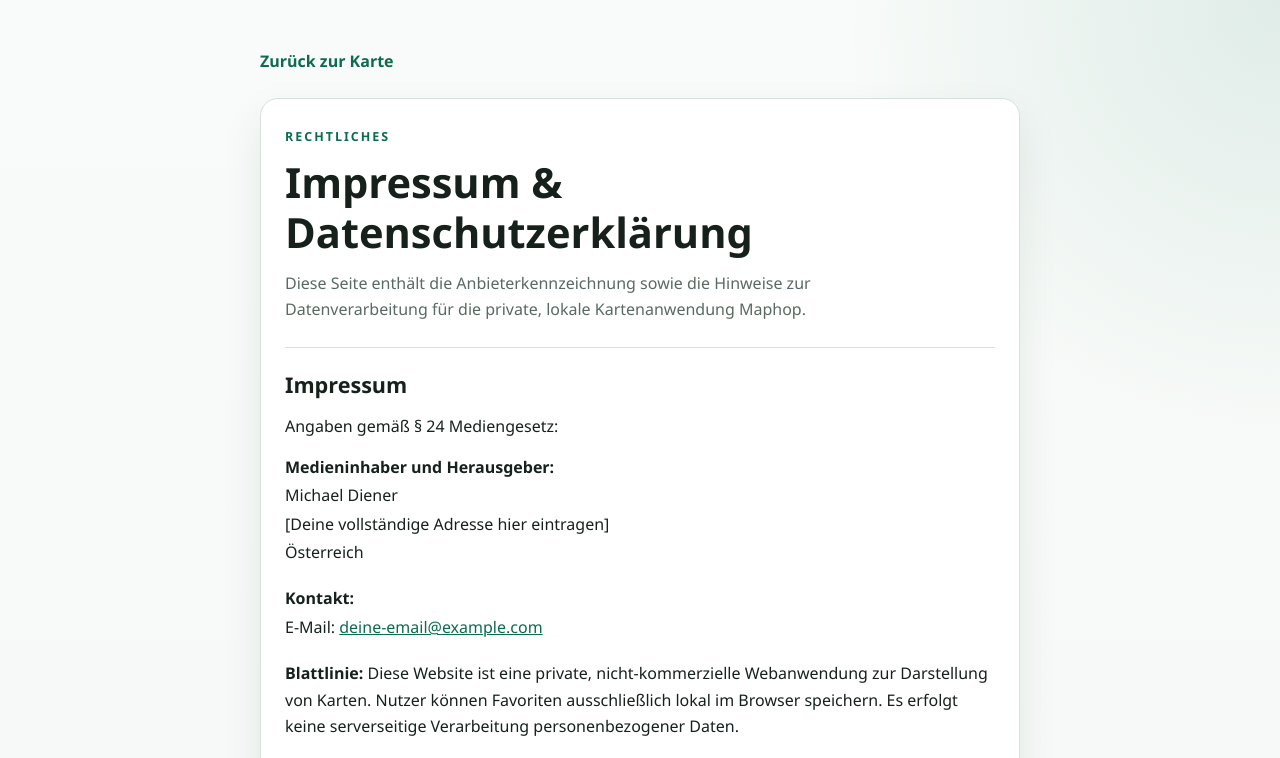
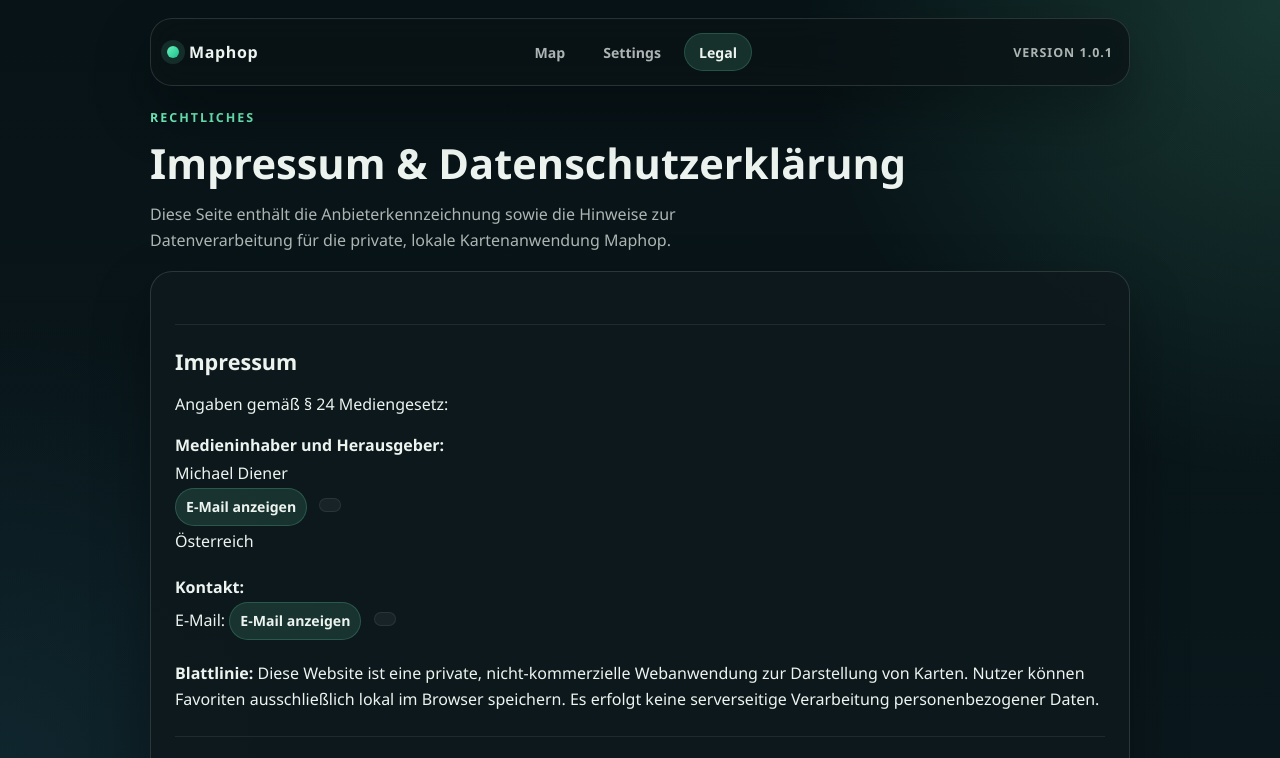
Before and after one commit to mdiener21/maphop, a website built with Vite: page src/impressum.html in a window 1280 px wide. Shown: the top 758 px of the page. Built offline with nearby package versions, Linux system fonts and the light colour scheme.

Commit message:
obfs my email

```diff
--- /dev/null
+++ b/src/css/app-page.css
@@ -0,0 +1,189 @@
+:root {
+    color-scheme: dark;
+    --app-bg: #0d1b20;
+    --app-bg-soft: #10252c;
+    --app-surface: rgba(11, 18, 21, 0.78);
+    --app-surface-strong: rgba(11, 18, 21, 0.9);
+    --app-border: rgba(227, 237, 233, 0.14);
+    --app-text: #edf4ef;
+    --app-text-muted: rgba(237, 244, 239, 0.72);
+    --app-accent: #6ff2bd;
+    --app-accent-strong: #17c08b;
+    --app-shadow: 0 24px 58px rgba(0, 0, 0, 0.3);
+}
+
+* {
+    box-sizing: border-box;
+}
+
+body {
+    margin: 0;
+    min-height: 100vh;
+    background:
+        radial-gradient(circle at top right, rgba(111, 242, 189, 0.16), transparent 24%),
+        radial-gradient(circle at left center, rgba(33, 84, 103, 0.24), transparent 30%),
+        linear-gradient(180deg, #071317 0%, var(--app-bg) 100%);
+    color: var(--app-text);
+    font-family: "Avenir Next", "Segoe UI Variable", "Segoe UI", sans-serif;
+}
+
+a {
+    color: inherit;
+}
+
+.app-page {
+    width: min(980px, calc(100% - 32px));
+    margin: 0 auto;
+    padding: 18px 0 28px;
+}
+
+.app-topbar,
+.app-footer {
+    display: flex;
+    align-items: center;
+    justify-content: space-between;
+    gap: 16px;
+    border: 1px solid var(--app-border);
+    border-radius: 22px;
+    background: var(--app-surface);
+    box-shadow: var(--app-shadow);
+    backdrop-filter: blur(18px) saturate(130%);
+    -webkit-backdrop-filter: blur(18px) saturate(130%);
+    padding: 14px 16px;
+}
+
+.app-topbar {
+    position: sticky;
+    top: 16px;
+    z-index: 3;
+}
+
+.app-brand {
+    display: inline-flex;
+    align-items: center;
+    gap: 10px;
+    color: var(--app-text);
+    font-size: 1rem;
+    font-weight: 800;
+    letter-spacing: 0.04em;
+    text-decoration: none;
+}
+
+.app-brand-mark {
+    width: 12px;
+    height: 12px;
+    border-radius: 999px;
+    background: linear-gradient(135deg, var(--app-accent), var(--app-accent-strong));
+    box-shadow: 0 0 0 6px rgba(111, 242, 189, 0.12);
+}
+
+.app-topbar-center {
+    display: flex;
+    align-items: center;
+    justify-content: center;
+    flex: 1 1 auto;
+}
+
+.app-nav {
+    display: inline-flex;
+    flex-wrap: wrap;
+    gap: 8px;
+}
+
+.app-nav-link {
+    display: inline-flex;
+    align-items: center;
+    justify-content: center;
+    min-height: 38px;
+    border: 1px solid transparent;
+    border-radius: 999px;
+    padding: 0 14px;
+    color: var(--app-text-muted);
+    font-size: 0.88rem;
+    font-weight: 700;
+    text-decoration: none;
+}
+
+.app-nav-link:hover,
+.app-nav-link:focus-visible {
+    color: var(--app-text);
+    border-color: rgba(237, 244, 239, 0.12);
+}
+
+.app-nav-link.is-active {
+    background: rgba(111, 242, 189, 0.14);
+    border-color: rgba(111, 242, 189, 0.18);
+    color: var(--app-text);
+}
+
+.app-version-pill,
+.app-footer-version {
+    color: var(--app-text-muted);
+    font-size: 0.78rem;
+    font-weight: 600;
+    letter-spacing: 0.08em;
+    text-transform: uppercase;
+    white-space: nowrap;
+}
+
+.app-main {
+    padding: 22px 0;
+}
+
+.app-footer {
+    margin-top: 8px;
+}
+
+.app-footer-copy {
+    margin: 0;
+    color: var(--app-text-muted);
+    font-size: 0.86rem;
+}
+
+.app-footer-links {
+    display: inline-flex;
+    flex-wrap: wrap;
+    gap: 14px;
+}
+
+.app-footer-link {
+    color: var(--app-text-muted);
+    font-size: 0.84rem;
+    text-decoration: none;
+}
+
+.app-footer-link:hover,
+.app-footer-link:focus-visible {
+    color: var(--app-text);
+    text-decoration: underline;
+}
+
+@media (max-width: 760px) {
+    .app-page {
+        width: min(100% - 20px, 980px);
+        padding: 12px 0 20px;
+    }
+
+    .app-topbar,
+    .app-footer {
+        align-items: flex-start;
+        flex-direction: column;
+    }
+
+    .app-topbar-center {
+        justify-content: flex-start;
+        width: 100%;
+    }
+
+    .app-nav {
+        width: 100%;
+    }
+
+    .app-nav-link {
+        flex: 1 1 auto;
+    }
+
+    .app-footer-links {
+        gap: 10px 14px;
+    }
+}
--- a/src/css/impressum.css
+++ b/src/css/impressum.css
@@ -1,46 +1,23 @@
-:root {
-    color-scheme: light;
-    --page-bg: #f4f7f5;
-    --card-bg: #ffffff;
-    --border: #d7e1db;
-    --text: #16211c;
-    --muted: #5a6961;
-    --accent: #0d6b50;
-    --shadow: 0 18px 42px rgba(12, 36, 28, 0.08);
-}
-
-* {
-    box-sizing: border-box;
-}
-
-body {
-    margin: 0;
-    min-height: 100vh;
-    background:
-        radial-gradient(circle at top right, rgba(13, 107, 80, 0.1), transparent 22%),
-        linear-gradient(180deg, #f8fbf9 0%, var(--page-bg) 100%);
-    color: var(--text);
-    font-family: "Avenir Next", "Segoe UI", sans-serif;
+.impressum-main {
+    padding: 2px 0 0;
     line-height: 1.65;
 }
 
-main {
-    width: min(760px, calc(100% - 32px));
-    margin: 0 auto;
-    padding: 48px 0 56px;
+.page-card {
+    border: 1px solid var(--app-border);
+    border-radius: 22px;
+    background: rgba(14, 25, 29, 0.9);
+    box-shadow: var(--app-shadow);
+    padding: 28px 24px;
 }
 
-.page-card {
-    background: var(--card-bg);
-    border: 1px solid var(--border);
-    border-radius: 18px;
-    box-shadow: var(--shadow);
-    padding: 28px 24px;
+.legal-hero {
+    margin-bottom: 18px;
 }
 
 .page-eyebrow {
     margin: 0 0 10px;
-    color: var(--accent);
+    color: var(--app-accent);
     font-size: 0.78rem;
     font-weight: 700;
     letter-spacing: 0.16em;
@@ -74,14 +51,14 @@
 }
 
 .lead {
-    color: var(--muted);
+    color: var(--app-text-muted);
     max-width: 58ch;
 }
 
 .section {
     padding-top: 24px;
     margin-top: 24px;
-    border-top: 1px solid var(--border);
+    border-top: 1px solid rgba(237, 244, 239, 0.08);
 }
 
 .contact-block {
@@ -90,39 +67,53 @@
     margin: 14px 0 20px;
 }
 
+.email-reveal-button {
+    appearance: none;
+    border: 1px solid rgba(111, 242, 189, 0.2);
+    border-radius: 999px;
+    padding: 6px 10px;
+    background: rgba(111, 242, 189, 0.12);
+    color: var(--app-text);
+    font: inherit;
+    font-size: 0.88rem;
+    font-weight: 600;
+}
+
+.email-reveal-button:hover,
+.email-reveal-button:focus-visible {
+    background: rgba(111, 242, 189, 0.18);
+}
+
+.email-reveal-value {
+    display: inline-block;
+    margin-left: 8px;
+    color: var(--app-text);
+    border: 1px solid rgba(237, 244, 239, 0.08);
+    border-radius: 10px;
+    padding: 6px 10px;
+    background: rgba(237, 244, 239, 0.05);
+    font-family: "SFMono-Regular", "Cascadia Code", "Fira Code", "Consolas", monospace;
+    font-size: 0.85rem;
+    line-height: 1.5;
+    white-space: pre-wrap;
+    word-break: break-word;
+}
+
 .label {
     font-weight: 700;
 }
 
 a {
-    color: var(--accent);
+    color: var(--app-accent);
 }
 
 .page-footer {
     margin-top: 24px;
-    color: var(--muted);
+    color: var(--app-text-muted);
     font-size: 0.92rem;
 }
 
-.back-link {
-    display: inline-block;
-    margin-bottom: 24px;
-    color: var(--accent);
-    font-weight: 600;
-    text-decoration: none;
-}
-
-.back-link:hover,
-.back-link:focus-visible {
-    text-decoration: underline;
-}
-
 @media (max-width: 640px) {
-    main {
-        width: min(100% - 20px, 760px);
-        padding: 20px 0 28px;
-    }
-
     .page-card {
         border-radius: 14px;
         padding: 22px 18px;
--- a/src/css/settings.css
+++ b/src/css/settings.css
@@ -1,48 +1,5 @@
-:root {
-    color-scheme: dark;
-    --bg: #0d1b20;
-    --bg-soft: #10252c;
-    --card: rgba(11, 18, 21, 0.8);
-    --card-border: rgba(227, 237, 233, 0.14);
-    --text: #edf4ef;
-    --text-muted: rgba(237, 244, 239, 0.72);
-    --accent: #6ff2bd;
-    --accent-strong: #17c08b;
-    --shadow: 0 24px 58px rgba(0, 0, 0, 0.3);
-}
-
-* {
-    box-sizing: border-box;
-}
-
-body {
-    margin: 0;
-    min-height: 100vh;
-    background:
-        radial-gradient(circle at top right, rgba(111, 242, 189, 0.16), transparent 24%),
-        radial-gradient(circle at left center, rgba(33, 84, 103, 0.24), transparent 30%),
-        linear-gradient(180deg, #071317 0%, var(--bg) 100%);
-    color: var(--text);
-    font-family: "Avenir Next", "Segoe UI Variable", "Segoe UI", sans-serif;
-}
-
 .settings-shell {
-    width: min(980px, calc(100% - 32px));
-    margin: 0 auto;
-    padding: 28px 0 40px;
-}
-
-.back-link {
-    display: inline-block;
-    margin-bottom: 26px;
-    color: var(--accent);
-    font-weight: 600;
-    text-decoration: none;
-}
-
-.back-link:hover,
-.back-link:focus-visible {
-    text-decoration: underline;
+    padding: 2px 0 0;
 }
 
 .settings-hero {
@@ -52,7 +9,7 @@
 .settings-eyebrow,
 .card-kicker {
     margin: 0 0 8px;
-    color: var(--accent);
+    color: var(--app-accent);
     font-size: 0.78rem;
     font-weight: 700;
     letter-spacing: 0.16em;
@@ -74,7 +31,7 @@
 .settings-lead,
 .card-copy,
 .card-note {
-    color: var(--text-muted);
+    color: var(--app-text-muted);
     line-height: 1.6;
 }
 
@@ -90,10 +47,10 @@
 }
 
 .settings-card {
-    border: 1px solid var(--card-border);
+    border: 1px solid var(--app-border);
     border-radius: 22px;
-    background: var(--card);
-    box-shadow: var(--shadow);
+    background: var(--app-surface);
+    box-shadow: var(--app-shadow);
     backdrop-filter: blur(18px) saturate(130%);
     -webkit-backdrop-filter: blur(18px) saturate(130%);
     padding: 22px;
@@ -116,7 +73,7 @@
     border: 0;
     border-radius: 14px;
     padding: 14px 16px;
-    color: var(--text);
+    color: var(--app-text);
     font: inherit;
     font-size: 0.95rem;
     font-weight: 700;
@@ -148,7 +105,7 @@
 
 .settings-stats dt {
     margin: 0 0 6px;
-    color: var(--text-muted);
+    color: var(--app-text-muted);
     font-size: 0.78rem;
     letter-spacing: 0.08em;
     text-transform: uppercase;
@@ -178,7 +135,7 @@
 }
 
 .placeholder-row span {
-    color: var(--text-muted);
+    color: var(--app-text-muted);
     font-size: 0.82rem;
     letter-spacing: 0.08em;
     text-transform: uppercase;
@@ -189,11 +146,6 @@
 }
 
 @media (max-width: 760px) {
-    .settings-shell {
-        width: min(100% - 20px, 980px);
-        padding: 20px 0 28px;
-    }
-
     .settings-grid {
         grid-template-columns: 1fr;
     }
--- a/src/impressum.html
+++ b/src/impressum.html
@@ -5,20 +5,37 @@
 	<meta name="viewport" content="width=device-width, initial-scale=1">
 	<meta name="description" content="Impressum und Datenschutzerklärung für die Maphop Webanwendung.">
 	<title>Impressum &amp; Datenschutzerklärung | Maphop</title>
+	<link rel="stylesheet" href="./css/app-page.css">
 	<link rel="stylesheet" href="./css/impressum.css">
 </head>
 <body>
-	<main>
-		<a class="back-link" href="./index.html">Zurück zur Karte</a>
+	<div class="app-page">
+		<header class="app-topbar">
+			<a class="app-brand" href="./index.html">
+				<span class="app-brand-mark" aria-hidden="true"></span>
+				<span>Maphop</span>
+			</a>
+			<div class="app-topbar-center">
+				<nav class="app-nav" aria-label="App pages">
+					<a class="app-nav-link" href="./index.html">Map</a>
+					<a class="app-nav-link" href="./settings.html">Settings</a>
+					<a class="app-nav-link is-active" href="./impressum.html" aria-current="page">Legal</a>
+				</nav>
+			</div>
+			<span class="app-version-pill" data-app-version></span>
+		</header>
 
-		<article class="page-card">
+		<main class="app-main impressum-main">
+			<section class="legal-hero">
 				<p class="page-eyebrow">Rechtliches</p>
 				<h1>Impressum &amp; Datenschutzerklärung</h1>
 				<p class="lead">
 					Diese Seite enthält die Anbieterkennzeichnung sowie die Hinweise zur Datenverarbeitung für die private,
 					lokale Kartenanwendung Maphop.
 				</p>
+			</section>
 
+			<article class="page-card">
 				<section class="section" aria-labelledby="impressum-heading">
 					<h2 id="impressum-heading">Impressum</h2>
 					<p>Angaben gemäß § 24 Mediengesetz:</p>
@@ -26,7 +43,12 @@
 					<div class="contact-block">
 						<span class="label">Medieninhaber und Herausgeber:</span>
 						<span>Michael Diener</span>
-					<span>[Deine vollständige Adresse hier eintragen]</span>
+						<span>
+							<button class="email-reveal-button" type="button" data-email-target="publisherEmail">
+								E-Mail anzeigen
+							</button>
+							<span class="email-reveal-value" id="publisherEmail" hidden></span>
+						</span>
 						<span>Österreich</span>
 					</div>
 
@@ -34,7 +56,10 @@
 						<span class="label">Kontakt:</span>
 						<span>
 							E-Mail:
-						<a href="mailto:deine-email@example.com">deine-email@example.com</a>
+							<button class="email-reveal-button" type="button" data-email-target="contactEmail">
+								E-Mail anzeigen
+							</button>
+							<span class="email-reveal-value" id="contactEmail" hidden></span>
 						</span>
 					</div>
 
@@ -80,5 +105,18 @@
 				<p class="page-footer">Stand: März 2026</p>
 			</article>
 		</main>
+
+		<footer class="app-footer">
+			<p class="app-footer-copy">Local-first app pages for settings, legal details, and future controls.</p>
+			<div class="app-footer-links">
+				<a class="app-footer-link" href="./index.html">Map</a>
+				<a class="app-footer-link" href="./settings.html">Settings</a>
+				<a class="app-footer-link" href="./impressum.html">Legal</a>
+				<a class="app-footer-link" href="https://github.com/mdiener21/maphop" target="_blank" rel="noopener">GitHub</a>
+			</div>
+			<span class="app-footer-version" data-app-version></span>
+		</footer>
+	</div>
+	<script type="module" src="./js/impressum.js"></script>
 </body>
 </html>
--- /dev/null
+++ b/src/js/impressum.js
@@ -0,0 +1,44 @@
+import { initializePageShell } from "./page-shell.js";
+
+initializePageShell("Legal");
+
+const emailPartsByTargetId = {
+	publisherEmail: {
+		local: [109, 100],
+		domain: [109, 105, 99, 104, 97, 101, 108, 45, 100, 105, 101, 110, 101, 114],
+		tld: [99, 111, 109]
+	},
+	contactEmail: {
+		local: [109, 100],
+		domain: [109, 105, 99, 104, 97, 101, 108, 45, 100, 105, 101, 110, 101, 114],
+		tld: [99, 111, 109]
+	}
+};
+
+function decodeText(charCodes) {
+	return String.fromCharCode(...charCodes);
+}
+
+function formatEmailSnippet(emailParts) {
+	const local = decodeText(emailParts.local);
+	const domain = decodeText(emailParts.domain);
+	const tld = decodeText(emailParts.tld);
+	return `const contact = \"${local} [at] ${domain} [dot] ${tld}\";`;
+}
+
+document.querySelectorAll("[data-email-target]").forEach((button) => {
+	button.addEventListener("click", () => {
+		const targetId = button.getAttribute("data-email-target");
+		const target = document.getElementById(targetId);
+		const emailParts = emailPartsByTargetId[targetId];
+
+		if (!target || !emailParts) {
+			return;
+		}
+
+		target.textContent = formatEmailSnippet(emailParts);
+		target.setAttribute("aria-label", "Obfuscated contact address shown as code snippet.");
+		target.hidden = false;
+		button.hidden = true;
+	});
+});
--- /dev/null
+++ b/src/js/page-shell.js
@@ -0,0 +1,9 @@
+import { version } from "../../package.json";
+
+export function initializePageShell(pageTitle) {
+    document.title = `${pageTitle} | Maphop`;
+
+    document.querySelectorAll("[data-app-version]").forEach((element) => {
+        element.textContent = `version ${version}`;
+    });
+}
--- a/src/js/settings.js
+++ b/src/js/settings.js
@@ -1,4 +1,3 @@
-import { version } from "../../package.json";
 import { setupFavoriteTransfer } from "./favorite-transfer.js";
 import {
     getFavoritesForExport,
@@ -6,6 +5,7 @@
     isFavoritesStorageAvailable,
     readFavorites
 } from "./favorite-store.js";
+import { initializePageShell } from "./page-shell.js";
 
 const exportFavoritesButton = document.getElementById("exportFavoritesButton");
 const importFavoritesButton = document.getElementById("importFavoritesButton");
@@ -34,7 +34,7 @@
     }
 }
 
-document.title = `Settings | Maphop ${version}`;
+initializePageShell("Settings");
 
 setupFavoriteTransfer({
     exportButton: exportFavoritesButton,
```
Also changed, not shown: src/settings.html (+29 -2 lines), CHANGELOG.md. Lines whose indentation alone changed are shown as unchanged.
